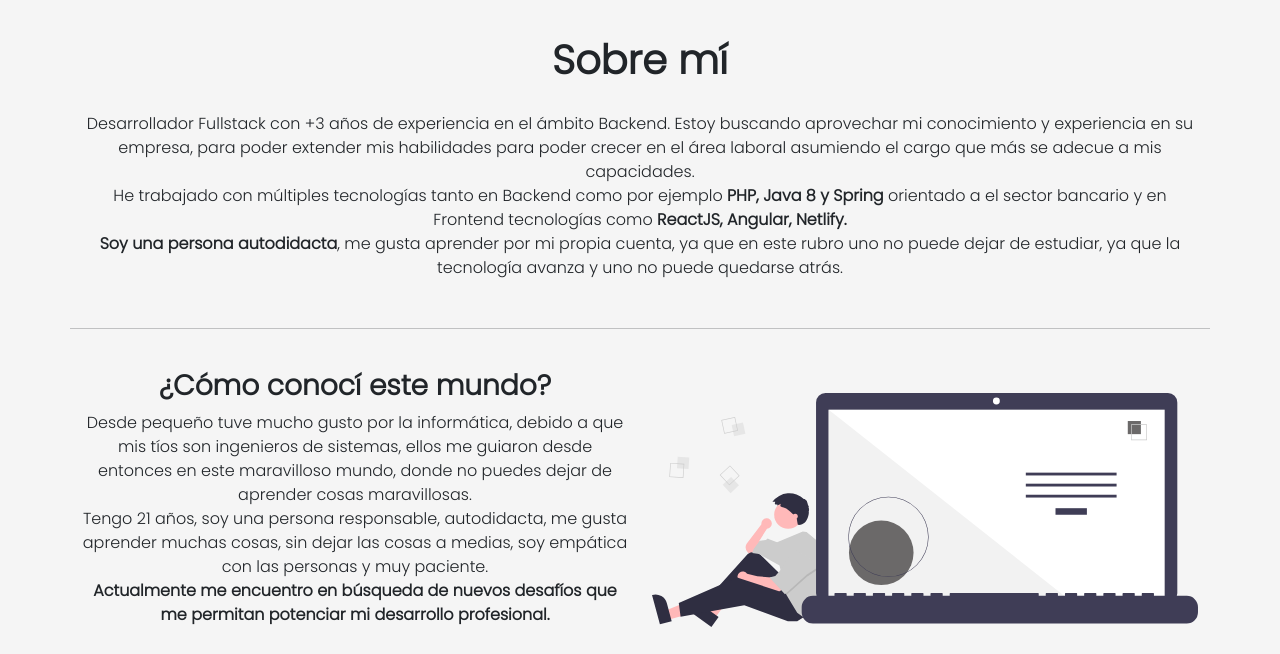
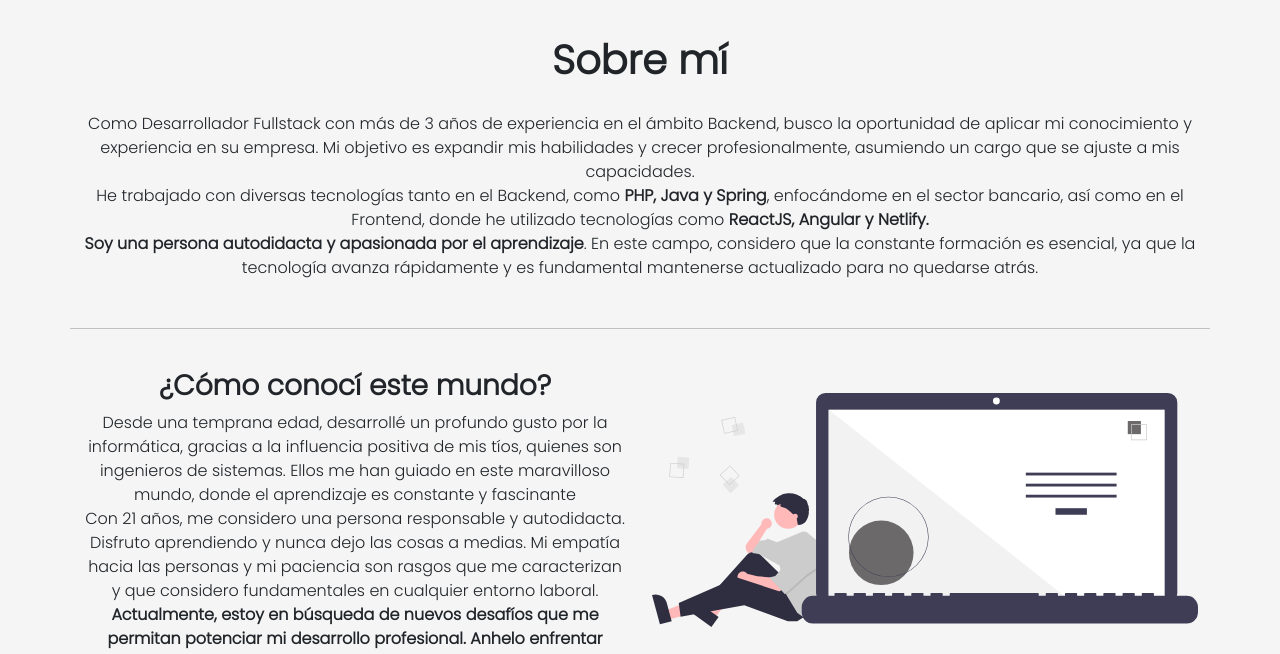
Before and after one commit to sebastian-reyes/portfolio, a plain HTML site: page index.html in a window 1280 px wide. Shown: the part 850-1504 px from the top of the page. Drawn offline with nearby package versions, Linux system fonts and the light colour scheme.

Commit message:
modificando párrafos, cambiando foto de proyectos

```diff
--- a/index.html
+++ b/index.html
@@ -66,39 +66,40 @@
                 <div class="row">
                     <div class="col-md-12 mt-1">
                         <p class="text-center">
-                            Desarrollador Fullstack con +3 años de experiencia en el ámbito Backend.
-                            Estoy buscando aprovechar mi conocimiento y experiencia en su empresa,
-                            para poder extender mis habilidades para poder crecer en el área laboral
-                            asumiendo el cargo que más se adecue a mis capacidades.
+                            Como Desarrollador Fullstack con más de 3 años de experiencia en el ámbito Backend,
+                            busco la oportunidad de aplicar mi conocimiento y experiencia en su empresa.
+                            Mi objetivo es expandir mis habilidades y crecer profesionalmente,
+                            asumiendo un cargo que se ajuste a mis capacidades.
                         </p>
                         <p class="text-center">
-                            He trabajado con múltiples tecnologías tanto en Backend como por ejemplo
-                            <b>PHP, Java 8 y Spring</b> orientado a el sector bancario
-                            y en Frontend tecnologías como <b>ReactJS, Angular, Netlify.</b>
+                            He trabajado con diversas tecnologías tanto en el Backend, como <b>PHP, Java y Spring</b>,
+                            enfocándome en el sector bancario, así como en el Frontend,
+                            donde he utilizado tecnologías como <b>ReactJS, Angular y Netlify.</b>
                         </p>
                         <p class="text-center">
-                            <b>Soy una persona autodidacta</b>, me gusta aprender por mi propia cuenta, ya que en este rubro
-                            uno no puede dejar de estudiar, ya que la tecnología avanza y uno no puede quedarse atrás.
+                            <b>Soy una persona autodidacta y apasionada por el aprendizaje</b>. En este campo,
+                            considero que la constante formación es esencial, ya que la tecnología avanza
+                            rápidamente y es fundamental mantenerse actualizado para no quedarse atrás.
                         </p>
                     </div>
                     <hr class="mt-5"/>
                     <div class="col-md-6 mt-4">
                         <h3 class="text-center">¿Cómo conocí este mundo?</h3>
                         <p class="text-center">
-                            Desde pequeño tuve mucho gusto por la informática, debido a que mis tíos son ingenieros de
-                            sistemas,
-                            ellos me guiaron desde entonces en este maravilloso mundo, donde no puedes dejar de aprender
-                            cosas
-                            maravillosas.
+                            Desde una temprana edad, desarrollé un profundo gusto por la informática,
+                            gracias a la influencia positiva de mis tíos, quienes son ingenieros de sistemas.
+                            Ellos me han guiado en este maravilloso mundo, donde el aprendizaje es constante y fascinante
                         </p>
                         <p class="text-center">
-                            Tengo 21 años, soy una persona responsable, autodidacta, me gusta aprender muchas cosas,
-                            sin dejar las cosas a medias, soy empática con las personas y muy paciente.
+                            Con 21 años, me considero una persona responsable y autodidacta. Disfruto aprendiendo y nunca dejo las cosas a medias.
+                            Mi empatía hacia las personas y mi paciencia son rasgos que me caracterizan y que
+                            considero fundamentales en cualquier entorno laboral.
                         </p>
                         <p class="text-center">
                             <b>
-                            Actualmente me encuentro en búsqueda de nuevos desafíos que me permitan potenciar
-                            mi desarrollo profesional.
+                                Actualmente, estoy en búsqueda de nuevos desafíos que me permitan potenciar mi desarrollo profesional. Anhelo enfrentar
+                                oportunidades que fomenten mi crecimiento y me impulsen a seguir aprendiendo y
+                                creciendo en esta apasionante industria.
                             </b>
                         </p>
                     </div>
@@ -398,7 +399,7 @@
                             <h3 class="text-center">Portfolio</h3>
                             <div id="carousel-general-portfolio" class="proyecto-rounded carousel slide proyecto-shadow"
                                 data-bs-ride="carousel">
-                                <a href="https://github.com/sebastian-reyes/Portfolio" target="_blank">
+                                <a href="https://github.com/sebastian-reyes/portfolio" target="_blank">
                                     <div class="carousel-inner proyecto-rounded">
                                         <div class="carousel-item active">
                                             <img src="img/proyectos/portfolio/portfolio-1.png" class="d-block w-100"
@@ -657,7 +658,7 @@
                             <h3 class="text-center">Portfolio</h3>
                             <div id="carousel-portfolio" class="proyecto-rounded carousel slide proyecto-shadow"
                                 data-bs-ride="carousel">
-                                <a href="https://github.com/sebastian-reyes/Portfolio" target="_blank">
+                                <a href="https://github.com/sebastian-reyes/portfolio" target="_blank">
                                     <div class="carousel-inner proyecto-rounded">
                                         <div class="carousel-item active">
                                             <img src="img/proyectos/portfolio/portfolio-1.png" class="d-block w-100"
@@ -784,7 +785,7 @@
                                     </div>
                                     <div class="mb-3">
                                         <input type="hidden" name="_next"
-                                            value="https://sebastian-reyes.github.io/Portfolio/">
+                                            value="https://sebastian-reyes.github.io/portfolio/">
                                         <button type="submit" class="btn btn-envio bg-negro w-100 p-2">Enviar mensaje <i
                                                 class="fa fa-paper-plane-o" aria-hidden="true"></i>
                                         </button>
```
Also changed, not shown: img/proyectos/quieres-ser-mi-novia/quieres-ser-mi-novia-1.png.
